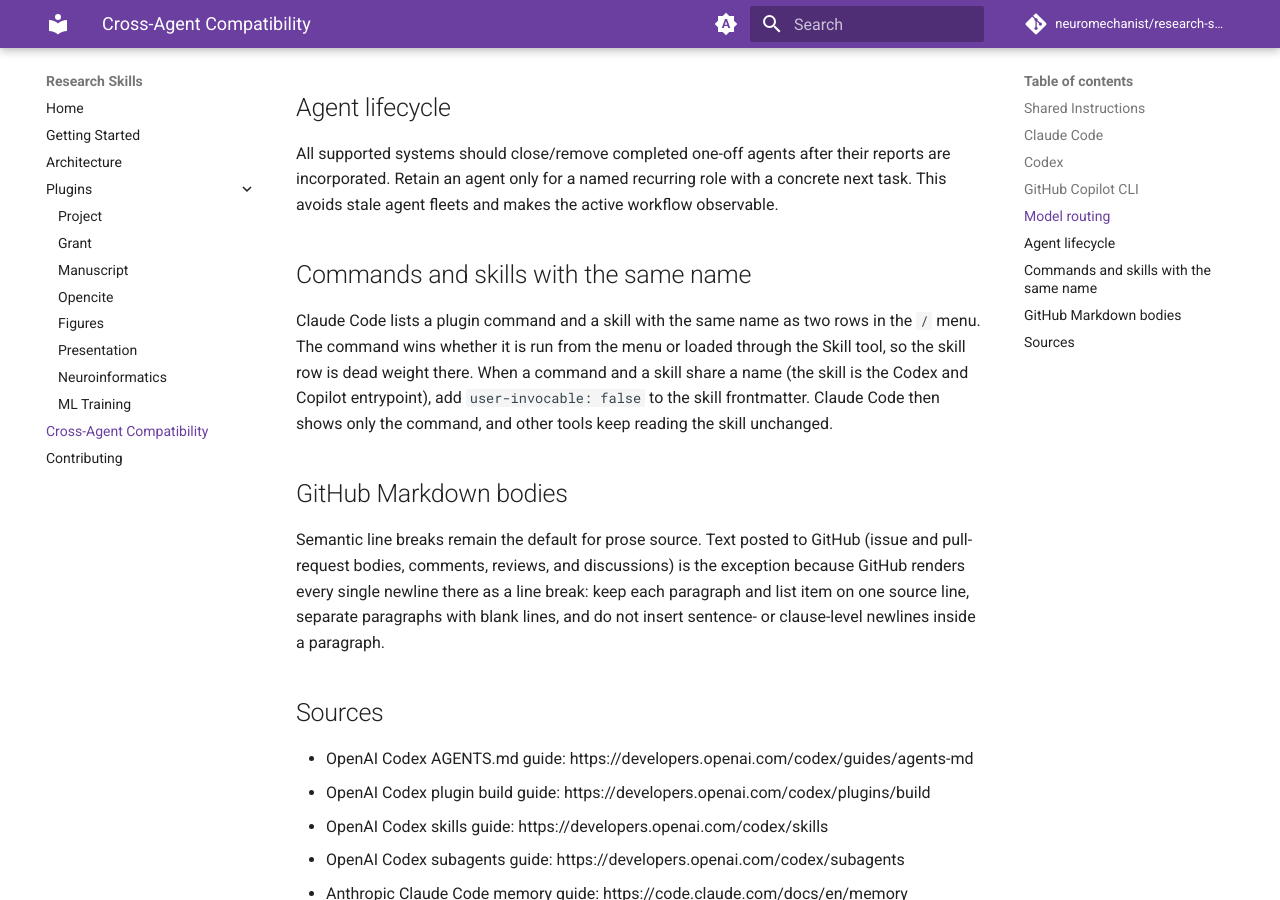
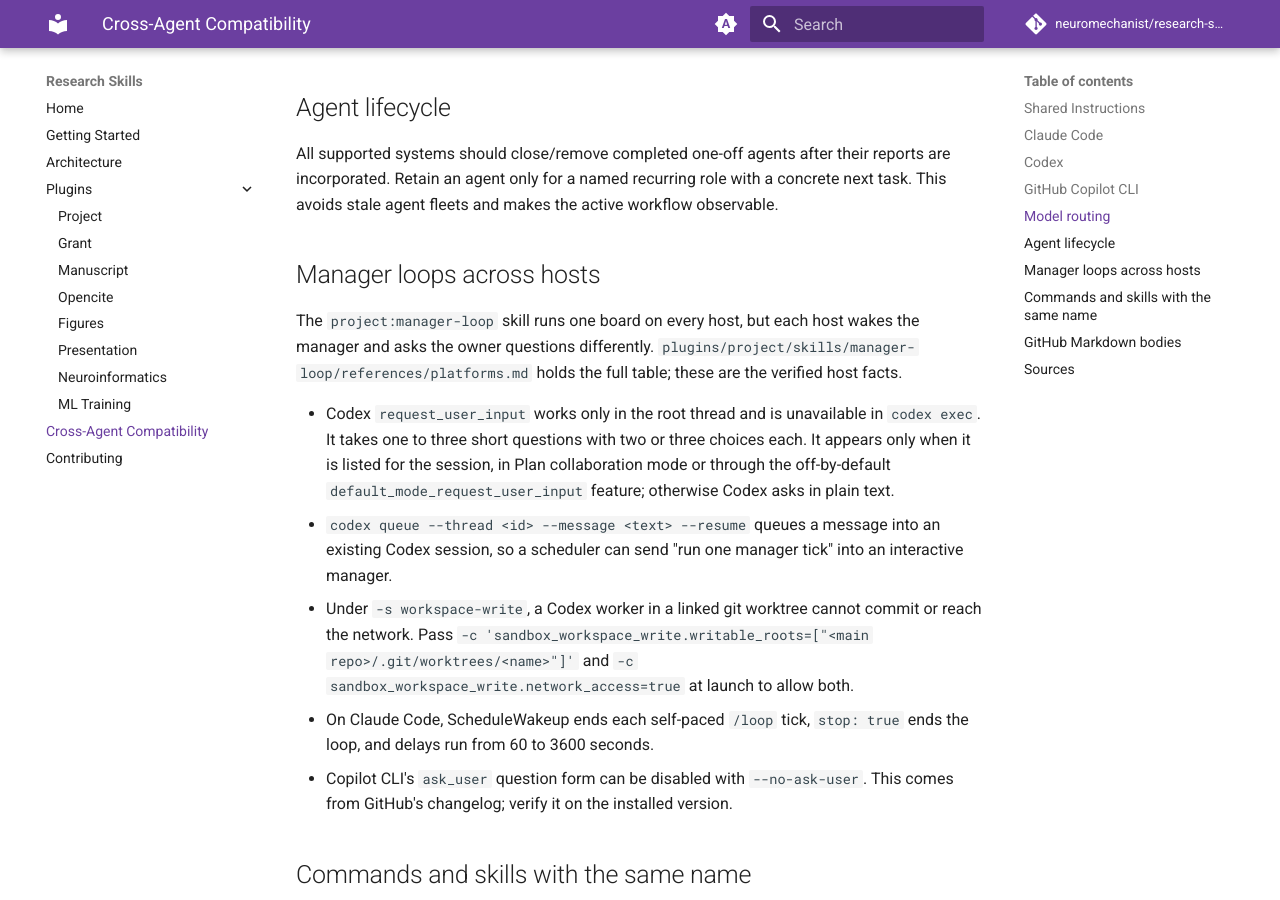
Before and after one commit to neuromechanist/research-skills, an MkDocs documentation site: the page built from docs/cross-agent-compatibility.md, in a window 1280 px wide and 900 px high, scrolled down 3050 px. Built offline with MkDocs 1.6.1 and Material for MkDocs 9.7.7, drawn with Linux system fonts in a browser that asks for light colours; comment, search, counter and statistics services are not loaded.

Commit message:
docs: add Manager loops across hosts to cross-agent compatibility
Records verified Codex, Claude Code, and Copilot CLI host facts for manager-loop and points to its platforms reference. Tested: strict docs build.

```diff
--- a/docs/cross-agent-compatibility.md
+++ b/docs/cross-agent-compatibility.md
@@ -101,6 +101,21 @@
 a concrete next task. This avoids stale agent fleets and makes the active
 workflow observable.
 
+## Manager loops across hosts
+
+The `project:manager-loop` skill runs one board on every host, but each host wakes the manager and asks the owner questions differently.
+`plugins/project/skills/manager-loop/references/platforms.md` holds the full table; these are the verified host facts.
+
+- Codex `request_user_input` works only in the root thread and is unavailable in `codex exec`.
+  It takes one to three short questions with two or three choices each.
+  It appears only when it is listed for the session, in Plan collaboration mode or through the off-by-default `default_mode_request_user_input` feature; otherwise Codex asks in plain text.
+- `codex queue --thread <id> --message <text> --resume` queues a message into an existing Codex session, so a scheduler can send "run one manager tick" into an interactive manager.
+- Under `-s workspace-write`, a Codex worker in a linked git worktree cannot commit or reach the network.
+  Pass `-c 'sandbox_workspace_write.writable_roots=["<main repo>/.git/worktrees/<name>"]'` and `-c sandbox_workspace_write.network_access=true` at launch to allow both.
+- On Claude Code, ScheduleWakeup ends each self-paced `/loop` tick, `stop: true` ends the loop, and delays run from 60 to 3600 seconds.
+- Copilot CLI's `ask_user` question form can be disabled with `--no-ask-user`.
+  This comes from GitHub's changelog; verify it on the installed version.
+
 ## Commands and skills with the same name
 
 Claude Code lists a plugin command and a skill with the same name as two rows in
```
